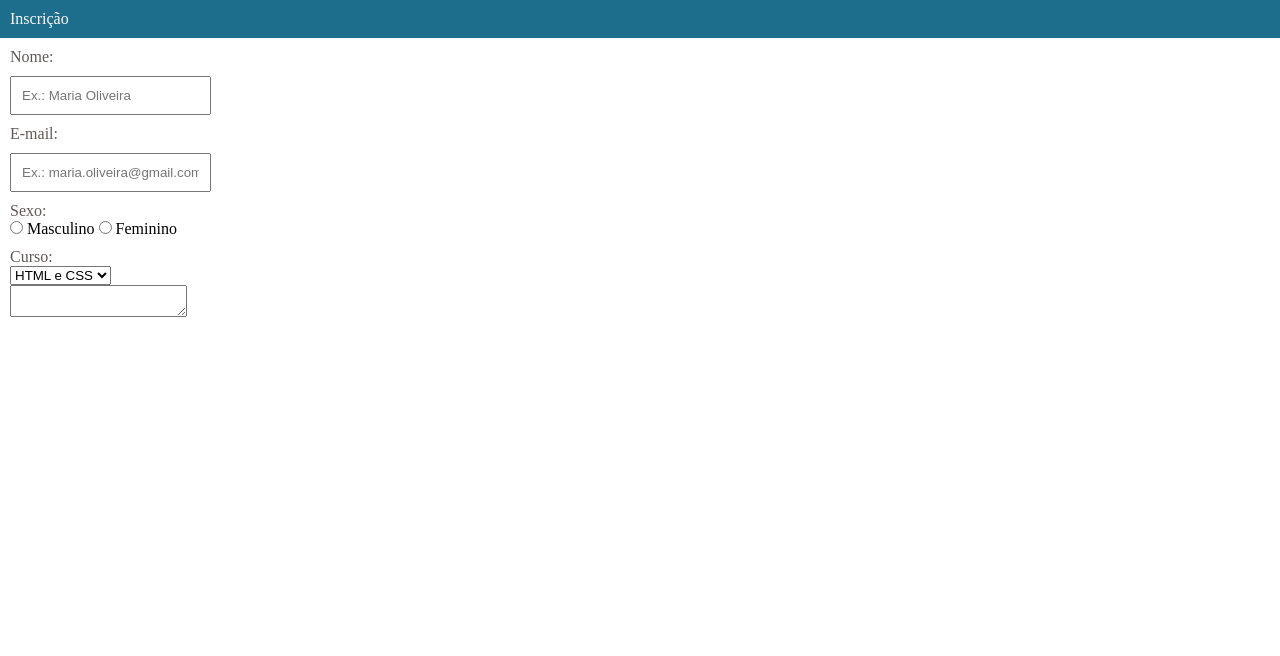
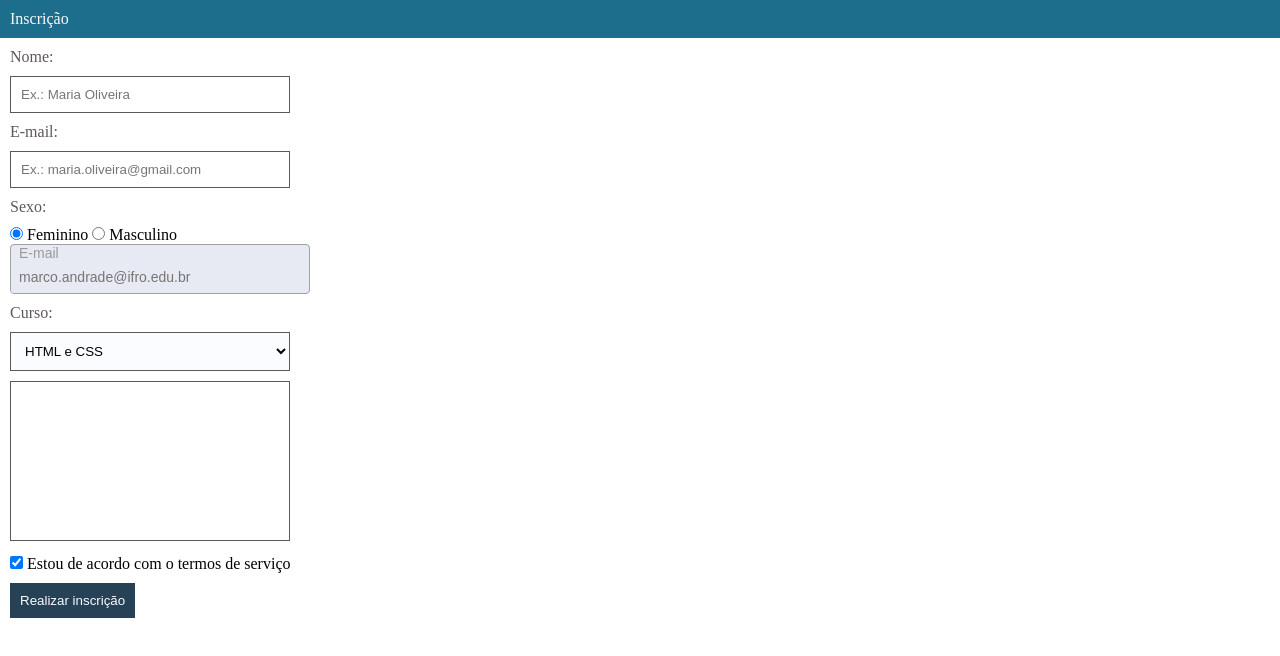
Before and after one commit to luanbatistadev/formularios, a plain HTML site: page index.html in a window 1280 px wide. Drawn offline with Linux system fonts and the light colour scheme.

Commit message:
Adicionando juuj.css

```diff
--- a/index.html
+++ b/index.html
@@ -5,6 +5,7 @@
     <meta charset="utf-8">
     <title>Formulários</title>
     <link href="style.css" rel="stylesheet">
+    <link href="juuj.css" rel="stylesheet">
 </head>
 
 <body>
@@ -22,14 +23,22 @@
         </div>
         <div>
             <label class="label">Sexo:</label>
+           <div style="margin-top: 10px">
+            <input type="radio" id="fem" name=""  checked>
+            <label for="fem">Feminino</label>
             <input type="radio" id="masc" name="sexo">
             <label for="masc">Masculino</label>
-            <input type="radio" id="fem" name="">
-            <label for="fem">Feminino</label>
+           </div>
+        </div>
+        <div>
+            <div class="input-box">
+                <div class="prefix">E-mail</div>
+                <input placeholder="marco.andrade@ifro.edu.br"/>
+            </div>
         </div>
         <div>
             <label for="curso" class="label">Curso:</label>
-            <select name="curso" id="curso">
+            <select name="curso" id="curso" class="select">
                 <option value="html">HTML e CSS</option>
                 <option value="js">JavaScript</option>
                 <option value="git">Git</option>
@@ -38,7 +47,14 @@
         </div>
         <div>
             <label for="atendimento"></label>
-            <textarea name="" id="atendimento" ></textarea>
+            <textarea name="" id="atendimento" class="atendimento"></textarea>
+        </div>
+        <div style="margin-top: 10px">
+            <input type="checkbox" id="terms" checked>
+            <label for="terms" >Estou de acordo com o termos de serviço</label>
+        </div>
+        <div>
+            <input type="submit" value="Realizar inscrição" class="botao">
         </div>
     </form>
 </body>
--- /dev/null
+++ b/juuj.css
@@ -0,0 +1,31 @@
+.input-box {
+    align-items: center;
+    max-width: 300px;
+    border: 1px solid #a0a0a0;
+    border-radius: 4px;
+    overflow: hidden;
+    font-family: sans-serif;
+    background-color: #E7EAF2;
+}
+
+.input-box .prefix {
+    font-weight: 300;
+    font-size: 14px;
+    color: #999;
+    padding-left: 8px;
+}
+
+.input-box input {
+    flex-grow: 1;
+    font-size: 14px;
+    border: none;
+    outline: none;
+    padding: 0.5rem;
+    padding-left: 8px;
+    padding-bottom: 8px;
+    background-color: #E7EAF2;
+}
+
+.input-box:focus-within {
+    border-color: #777;
+}
--- a/style.css
+++ b/style.css
@@ -2,11 +2,13 @@
     --cor_primaria: #1c6e8c;
     --cor_primaria_dark: #274156;
     --cor_texto: #605856;
+    --cor_borda: #605856;
     --cor_fundo: #fbfcff;
     --cor_texto-secundario: #fbfcff;
 }
 *{
     margin: 0; padding: 0;
+    box-sizing: border-box;
 }
 .form{
     margin: 10px;
@@ -21,6 +23,9 @@
 .input{
     padding: 10px;
     margin-top: 10px;
+    width: 280px;
+    border: 1px var(--cor_borda) solid;
+
 }
 
 .header{
@@ -28,3 +33,29 @@
     color: var(--cor_texto-secundario);
     padding: 10px;
 }
+
+.atendimento{
+    width: 280px;
+    height: 160px;
+    resize: none;
+    padding: 10px;
+    margin-top: 10px;
+    border: 1px var(--cor_borda) solid;
+}
+
+.select{
+    width: 280px;
+    padding: 10px;
+    margin-top: 10px;
+    background-color: var(--cor_fundo);
+    border: 1px var(--cor_borda) solid;
+}
+
+.botao{
+    margin-top: 10px;
+    background-color: var(--cor_primaria_dark);
+    color: var(--cor_texto-secundario);
+    padding: 10px;
+    border: none;
+    cursor: pointer;
+}
```
